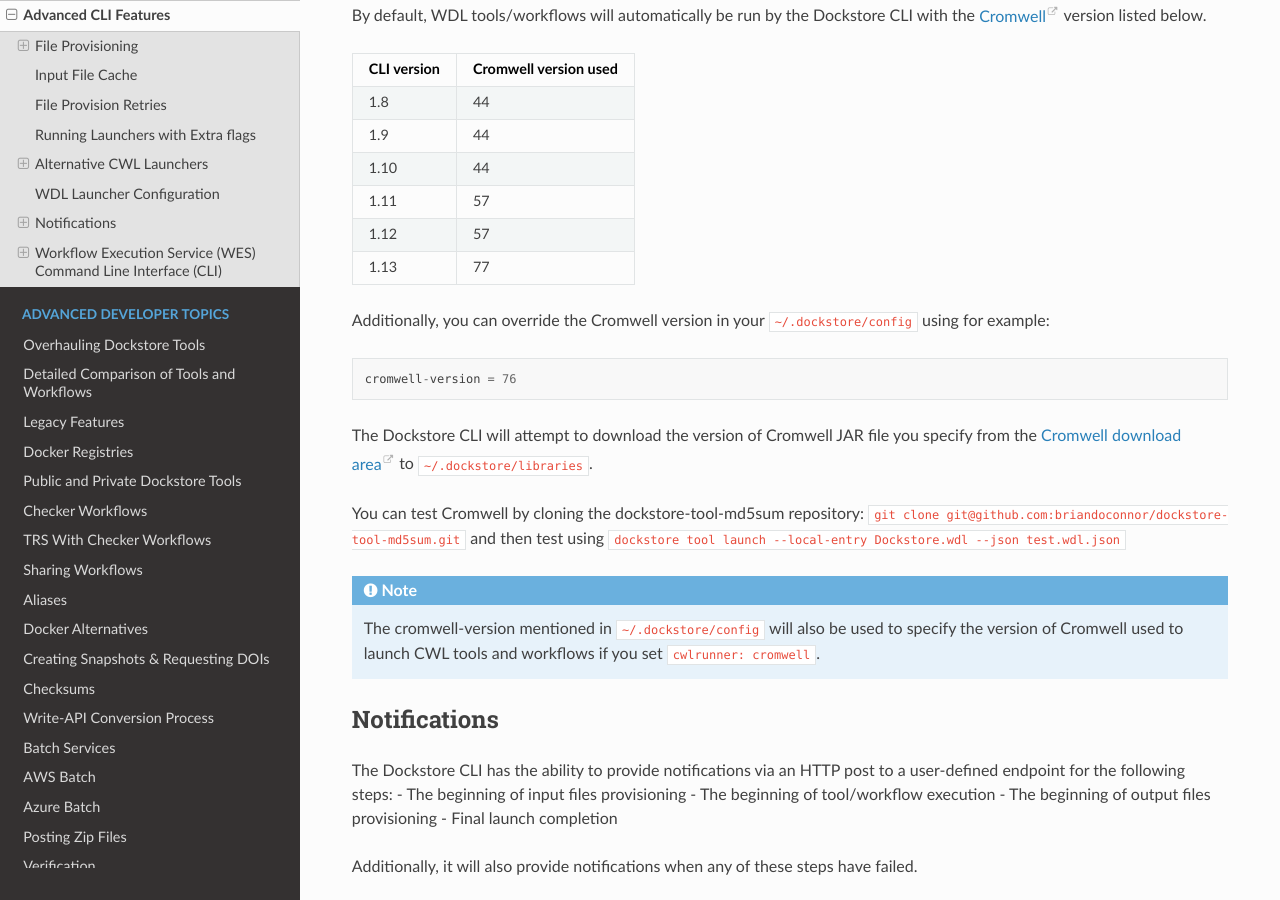
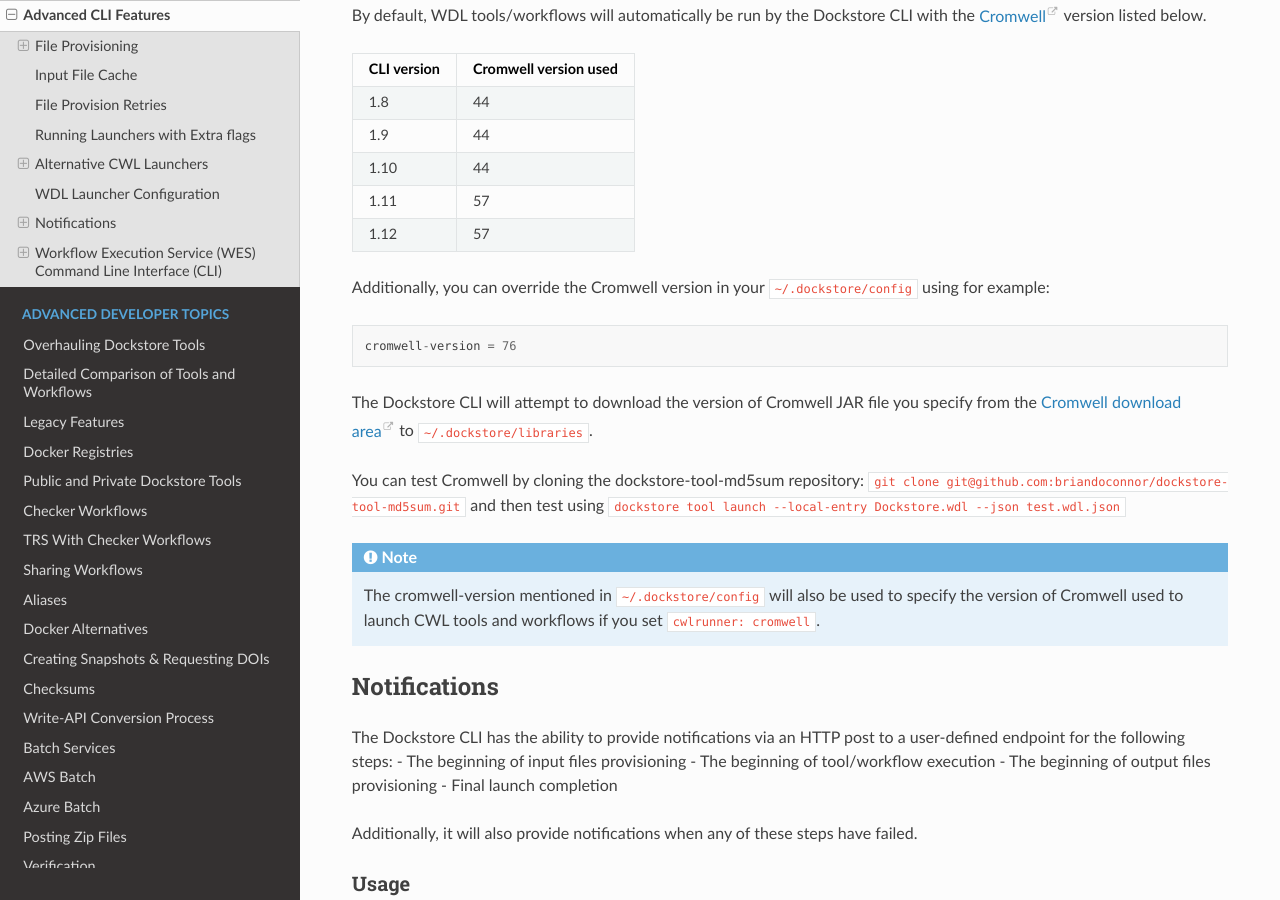
Before and after one commit to dockstore/dockstore-documentation, a Sphinx documentation site: the page built from docs/advanced-topics/dockstore-cli/advanced-features.rst, in a window 1280 px wide and 900 px high, scrolled down 4748 px. Built offline with Sphinx 7.4.7 and the Read the Docs theme 2.0.0, drawn with Linux system fonts in a browser that asks for light colours.

Commit message:
Remove 1.13 reference in advanced-features.rst

```diff
--- a/docs/advanced-topics/dockstore-cli/advanced-features.rst
+++ b/docs/advanced-topics/dockstore-cli/advanced-features.rst
@@ -332,8 +332,6 @@
 +-------------+-----------------------+
 |     1.12    |          57           |
 +-------------+-----------------------+
-|     1.13    |          77           |
-+-------------+-----------------------+
 
 Additionally, you can override the Cromwell version in your
 ``~/.dockstore/config`` using for example:
```
